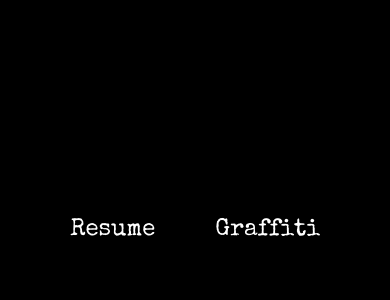
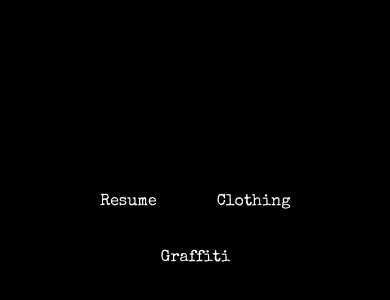
Before and after one commit to willnewkirk/amleth.online, a React (Create React App) app: page /portfolio in a window 390 px wide. Shown: the part 192-492 px from the top of the page. Built offline with nearby package versions, Linux system fonts and the light colour scheme; the HTML template or start-up script is replaced by a standard one.

Commit message:
good boy 5:27 am william

```diff
--- a/src/App.js
+++ b/src/App.js
@@ -5,6 +5,7 @@ import Portfolio from './components/Portfolio';
 import Store from './components/Store';
 import GraffitiGallery from './components/GraffitiGallery';
 import Resume from './components/Resume';
+import Clothing from './components/Clothing';
 import './styles/App.css';
 
 function App() {
@@ -16,6 +17,7 @@ function App() {
         <Route path="/store" element={<Store />} />
         <Route path="/graffiti" element={<GraffitiGallery />} />
         <Route path="/resume" element={<Resume />} />
+        <Route path="/clothing" element={<Clothing />} />
       </Routes>
     </Router>
   );
--- a/src/components/LandingPage.js
+++ b/src/components/LandingPage.js
@@ -4,8 +4,10 @@ import '../styles/LandingPage.css';
 
 function LandingPage() {
   const navigate = useNavigate();
+  const [onlineText, setOnlineText] = useState('');
   const [portfolioText, setPortfolioText] = useState('');
   const [storeText, setStoreText] = useState('');
+  const [isHovered, setIsHovered] = useState(false);
 
   useEffect(() => {
     const typeText = (text, setText, delay) => {
@@ -26,6 +28,7 @@ function LandingPage() {
     };
 
     const animateText = async () => {
+      await typeText('Online', setOnlineText, 500);
       await typeText('Portfolio', setPortfolioText, 500);
       await typeText('Store', setStoreText, 500);
     };
@@ -34,6 +37,7 @@ function LandingPage() {
 
     // Cleanup function
     return () => {
+      setOnlineText('');
       setPortfolioText('');
       setStoreText('');
     };
@@ -47,15 +51,28 @@ function LandingPage() {
     }, 300); // Remove class after animation completes
   };
 
+  const handleHover = (hovering) => {
+    setIsHovered(hovering);
+  };
+
   return (
     <div className="landing-container">
       <div className="content-wrapper">
         <div
-          className="image-container"
+          className="logo-online-container"
+          onMouseEnter={() => handleHover(true)}
+          onMouseLeave={() => handleHover(false)}
           onClick={() => navigate('/')}
           onTouchStart={handleTouch}
         >
-          <img src="/am.png" alt="AM Logo" className="logo" />
+          <div className={`image-container ${isHovered ? 'hovered' : ''}`}>
+            <img src="/am.png" alt="AM Logo" className="logo" />
+          </div>
+          <div className={`online-text ${isHovered ? 'hovered' : ''}`}>
+            <span className="nav-button">
+              {onlineText || '\u00A0'}
+            </span>
+          </div>
         </div>
         <div className="button-container">
           <button
--- a/src/components/Portfolio.js
+++ b/src/components/Portfolio.js
@@ -1,30 +1,30 @@
 import React from 'react';
 import { useNavigate } from 'react-router-dom';
-import '../styles/Header.css';
 import '../styles/Portfolio.css';
-import '../styles/LandingPage.css';
 
 const Portfolio = () => {
     const navigate = useNavigate();
 
     return (
-    <div style={{ backgroundColor: 'black', minHeight: '100vh', display: 'flex', alignItems: 'center', justifyContent: 'center' }}>
-      <div style={{
-        display: 'flex',
-        gap: '40px',
-        flexDirection: 'row'
-      }}>
+        <div className="portfolio-container">
+            <div className="menu-container">
+                <div className="top-menu-row">
                     <button
-          className="header-button"
+                        className="menu-item"
                         onClick={() => navigate('/resume')}
-          style={{ fontSize: '24px' }}
                     >
                         Resume
                     </button>
                     <button
-          className="header-button"
+                        className="menu-item"
+                        onClick={() => navigate('/clothing')}
+                    >
+                        Clothing
+                    </button>
+                </div>
+                <button
+                    className="menu-item"
                     onClick={() => navigate('/graffiti')}
-          style={{ fontSize: '24px' }}
                 >
                     Graffiti
                 </button>
--- a/src/styles/LandingPage.css
+++ b/src/styles/LandingPage.css
@@ -10,17 +10,55 @@
   display: flex;
   flex-direction: column;
   align-items: center;
-  gap: 1rem;
+  gap: 0.25rem;
+  position: relative;
+}
+
+.logo-online-container {
+  display: flex;
+  flex-direction: column;
+  align-items: center;
+  gap: 0rem;
+  cursor: pointer;
+  text-align: center;
+  width: 100%;
+  position: relative;
 }
 
 .image-container {
   transition: all 0.3s cubic-bezier(0.4, 0, 0.2, 1);
-  cursor: pointer;
+  margin-top: -5vh;
+  margin-bottom: -0.5rem;
+  display: flex;
+  justify-content: center;
+  transform-origin: center;
 }
 
-.image-container:hover,
-.image-container:active,
-.image-container.touched {
+.online-text {
+  transition: all 0.3s cubic-bezier(0.4, 0, 0.2, 1);
+  margin: 0;
+  font-size: 2.5rem;
+  width: 100%;
+  display: flex;
+  justify-content: center;
+  transform: translateY(0.25vh);
+  position: relative;
+}
+
+.online-text .nav-button {
+  font-size: 2.5rem;
+  padding: 5px;
+  position: relative;
+  transform-origin: center;
+  transition: all 0.3s cubic-bezier(0.4, 0, 0.2, 1);
+}
+
+.image-container.hovered {
+  transform: scale(1.1);
+  filter: brightness(0.8);
+}
+
+.online-text.hovered .nav-button {
   transform: scale(1.1);
   filter: brightness(0.8);
 }
@@ -32,7 +70,7 @@
   filter: drop-shadow(0 0 10px rgba(255, 255, 255, 0.3));
 }
 
-.image-container:hover .logo {
+.logo-online-container:hover .logo {
   filter: drop-shadow(0 0 15px rgba(255, 255, 255, 0.4)) brightness(0.8);
 }
 
@@ -40,8 +78,8 @@
   display: flex;
   gap: 0.5rem;
   justify-content: center;
-  margin-top: -1rem;
-  transform: translateX(-1rem);
+  margin-top: 0.25rem;
+  transform: translateX(-0.5rem);
 }
 
 .nav-button {
@@ -97,7 +135,8 @@
 }
 
 .store-button {
-  margin-left: -0.5rem;
+  margin-left: 0.5rem;
+  transform: translateX(4%);
 }
 
 @media (max-width: 768px) {
--- a/src/styles/Portfolio.css
+++ b/src/styles/Portfolio.css
@@ -132,32 +132,102 @@ li {
 }
 
 .portfolio-container {
+    background-color: black;
+    min-height: 100vh;
+    color: white;
     display: flex;
-    justify-content: center;
+    flex-direction: column;
     align-items: center;
-    min-height: 100vh;
-    background-color: var(--background-color);
 }
 
-.menu-cluster {
+.logo-container {
+    margin-top: 2vh;
+    cursor: pointer;
+    transition: all 0.3s ease;
+}
+
+.logo-container:hover {
+    transform: scale(1.1);
+    filter: brightness(0.8);
+}
+
+.home-logo {
+    width: 150px;
+    height: auto;
+    filter: drop-shadow(0 0 10px rgba(255, 255, 255, 0.3));
+}
+
+.menu-container {
     display: flex;
     flex-direction: column;
-    gap: 20px;
-    padding: 20px;
+    align-items: center;
+    justify-content: center;
+    gap: 0.5rem;
+    position: absolute;
+    top: 50%;
+    transform: translateY(-50%) scale(1.75);
 }
 
-.menu-button {
-    padding: 15px 30px;
-    font-size: 1.2rem;
-    border: none;
-    border-radius: 5px;
-    background-color: var(--accent-color);
-    color: var(--text-color);
-    cursor: pointer;
-    transition: transform 0.2s ease, background-color 0.2s ease;
+.top-menu-row {
+    display: flex;
+    gap: 1rem;
+    margin-bottom: 0.25rem;
 }
 
-.menu-button:hover {
-    transform: scale(1.05);
-    background-color: var(--accent-hover-color);
+.menu-item {
+    font-family: 'Special Elite', monospace;
+    font-size: 1rem;
+    color: white;
+    text-decoration: none;
+    cursor: pointer;
+    transition: all 0.3s ease;
+    padding: 10px 20px;
+    background: none;
+    border: none;
 }
+
+.menu-item:hover {
+    transform: scale(1.1);
+    filter: brightness(0.8);
+}
+
+.menu-item.active {
+    transform: scale(1.1);
+    filter: brightness(0.8);
+}
+
+@media (max-width: 768px) {
+    .menu-container {
+        transform: translateY(-50%) scale(1.5);
+    }
+
+    .top-menu-row {
+        gap: 0.75rem;
+    }
+
+    .menu-item {
+        font-size: 0.9rem;
+    }
+
+    .home-logo {
+        width: 120px;
+    }
+}
+
+@media (max-width: 480px) {
+    .menu-container {
+        transform: translateY(-50%) scale(1.25);
+    }
+
+    .top-menu-row {
+        gap: 0.5rem;
+    }
+
+    .menu-item {
+        font-size: 0.8rem;
+    }
+
+    .home-logo {
+        width: 100px;
+    }
+}
```
Lines whose indentation alone changed are shown as unchanged.
